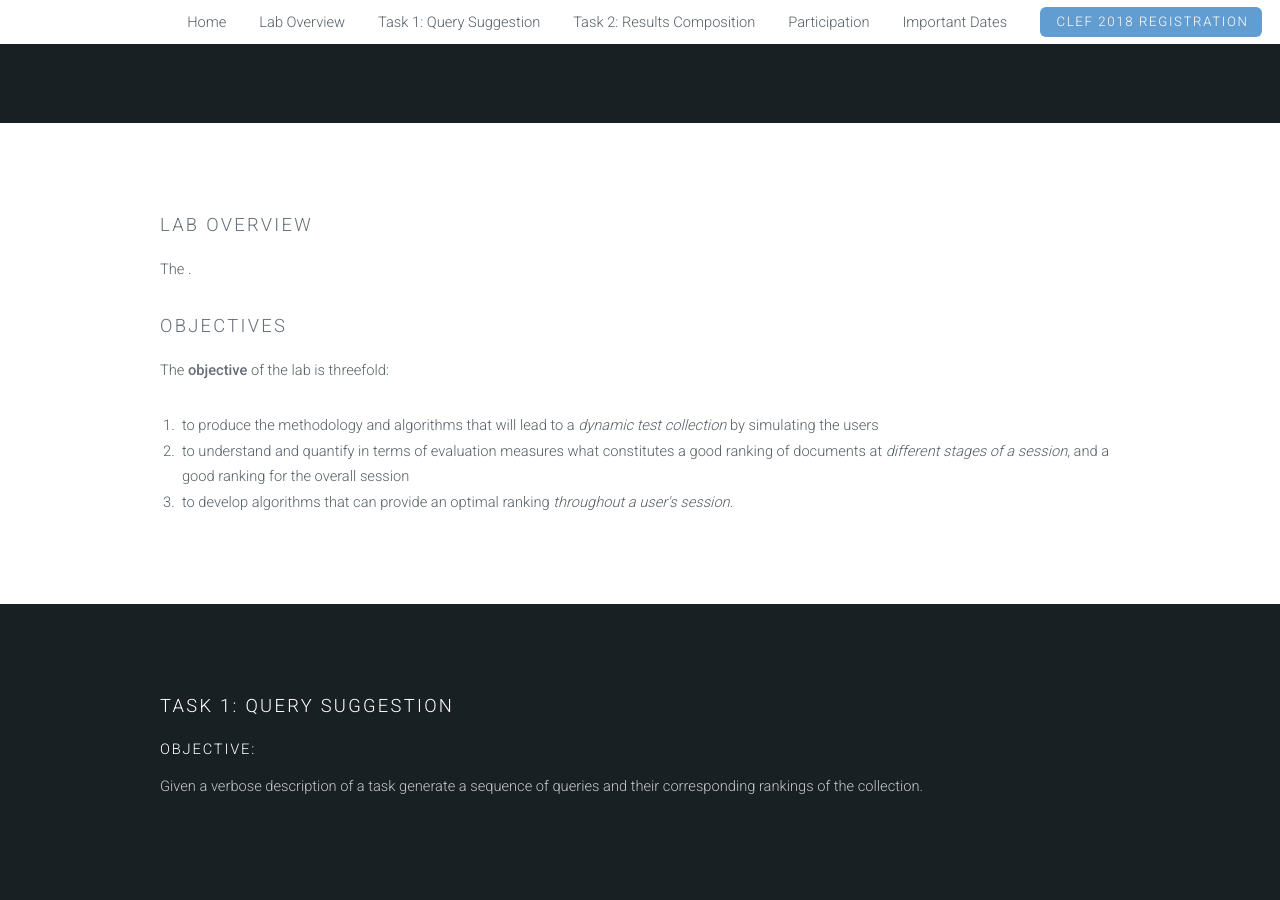
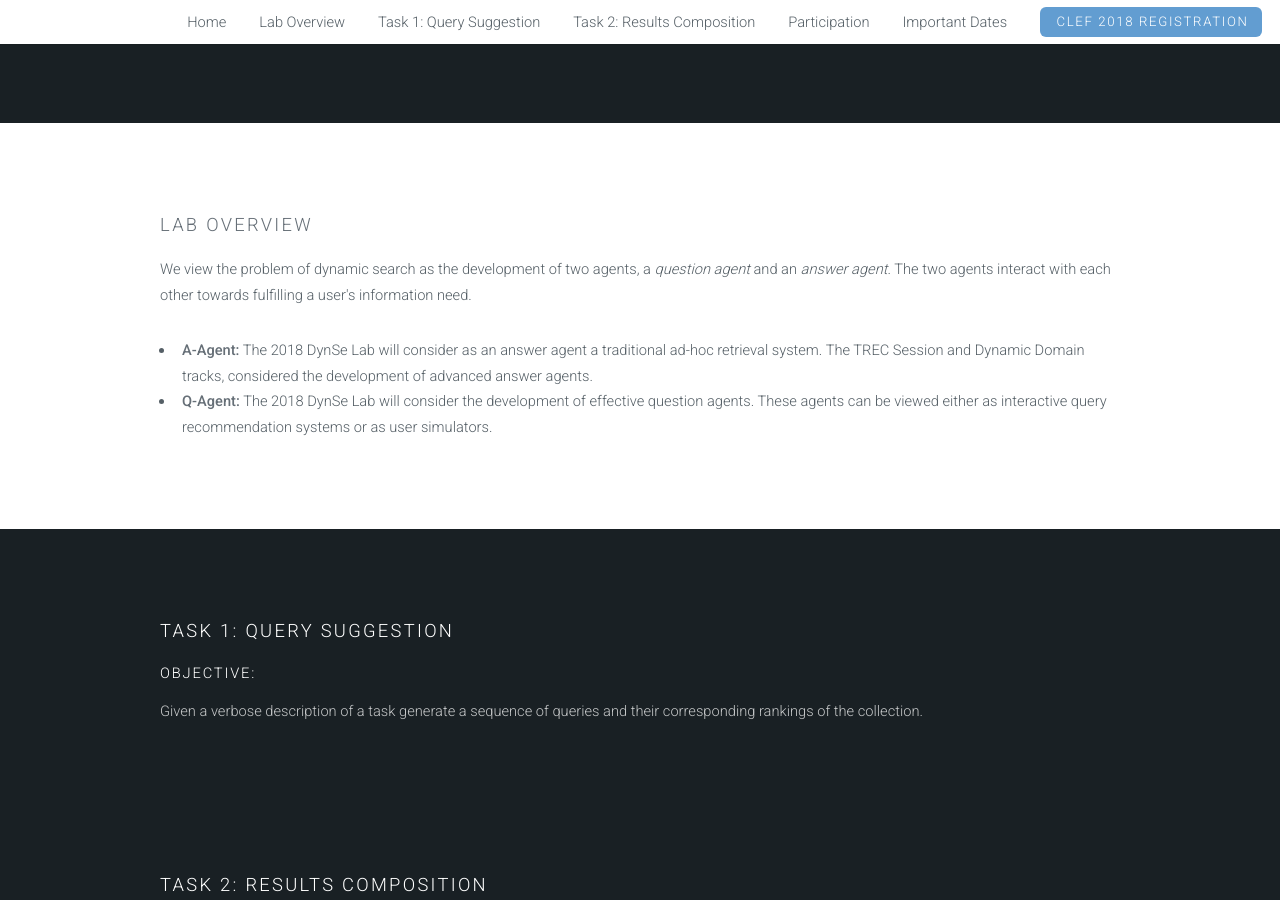
Before and after one commit to ekanou/dynamicsearch, a Jekyll site: the page built from clef-lab.html, in a window 1280 px wide and 900 px high, scrolled down 1149 px. Built offline with Jekyll 4.4.1, drawn with Linux system fonts in a browser that asks for light colours.

Commit message:
Update clef-lab.html

```diff
--- a/clef-lab.html
+++ b/clef-lab.html
@@ -42,20 +42,12 @@ layout: clef-default
 
 <section id="Lab Overview" class="wrapper style1">
   <div class="container">
-    <div class="row">
-      <section>
 		<h3>Lab Overview</h3>
-	<p>The .</p>
-
-	<h3>Objectives</h3>
-	<p>The <b>objective</b> of the lab is threefold:</p>
-        <ol>
-          <li>to produce the methodology and algorithms that will lead to a <em>dynamic test collection</em> by simulating the users</li>
-          <li>to understand and quantify in terms of evaluation measures what constitutes a good ranking of documents at <em>different stages of a session</em>, and a good ranking for the overall session</li>
-          <li>to develop algorithms that can provide an optimal ranking <em>throughout a user's session</em>.</li>
-        </ol>
-      </section>
-    </div>
+		<p>We view the problem of dynamic search as the development of two agents, a <i>question agent</i> and an <i>answer agent</i>. The two agents interact with each other towards fulfilling a user's information need.</p>
+		<ul>
+			<li> <strong>A-Agent:</strong> The 2018 DynSe Lab will consider as an answer agent a traditional ad-hoc retrieval system. The TREC Session and Dynamic Domain tracks, considered the development of advanced answer agents.</li>
+			<li> <strong>Q-Agent:</strong> The 2018 DynSe Lab will consider the development of effective question agents. These agents can be viewed either as interactive query recommendation systems or as user simulators.</li>
+		</ul>
   </div>
 </section>
 
@@ -85,10 +77,7 @@ layout: clef-default
 <section id="Important Dates" class="wrapper style1">
   <div class="container">
 		<h3>Important Dates</h3>
-	<br>
-      	<section>
 			<p>The overall schedule for the labs and the CEUR-WS Lab Working Notes is as follows:</p>
-      	<p>
       	<ul>
 					<li>Registration closes: 27 April 2018</li>
 					<li>End of Evaluation Cycle: 11 May 2018</li>
@@ -102,10 +91,7 @@ layout: clef-default
 					<li>CEUR-WS Working Notes Preview for Checking by Authors and Lab Organizers: 18-24 July 2018</li>
       	</ul>
       </p>
-      </section>
-      <section>
       <p>The schedule for the conference and for LNCS Publication:</p>
-      <p>
       <ul>
 				<li>Submission of Long Papers/Best of Labs Papers: 7 May 2018</li>
 				<li>Submission of Short Papers: 14 May 2018</li>
```
Lines whose indentation alone changed are shown as unchanged.
